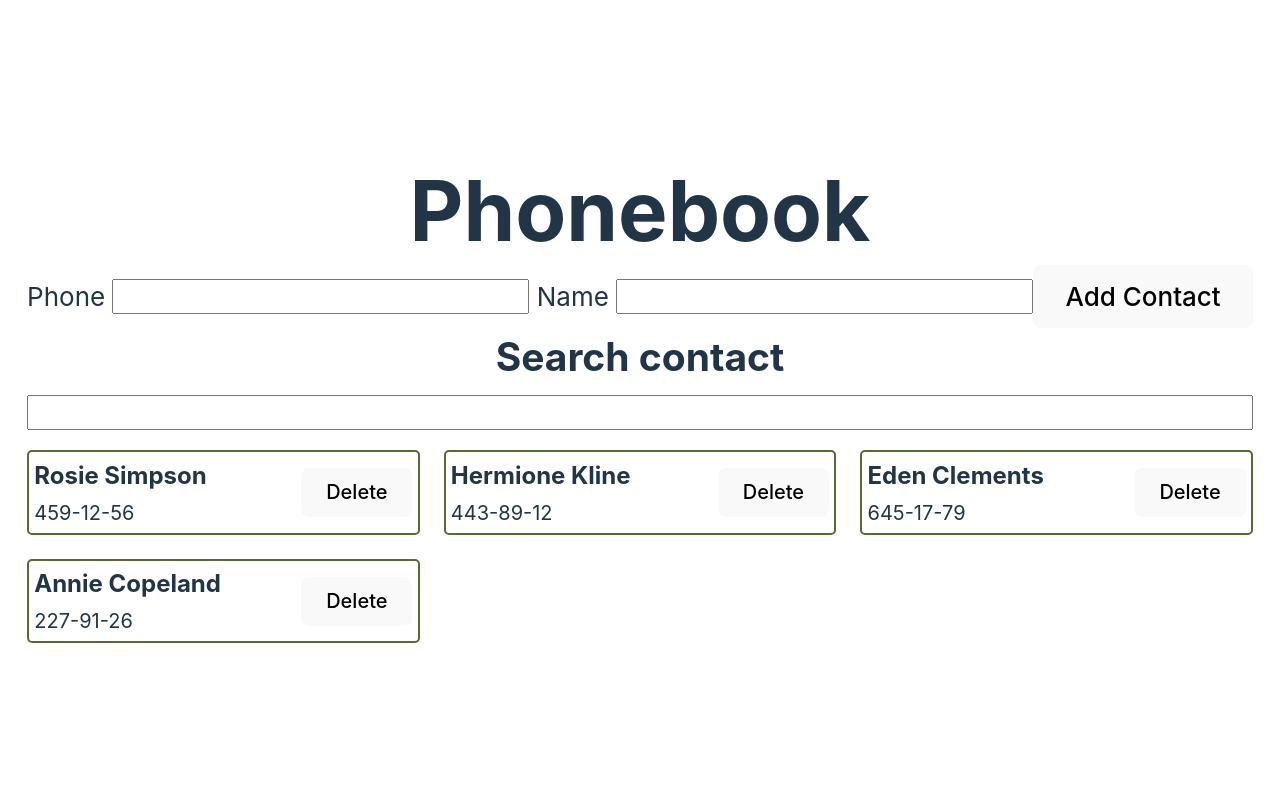
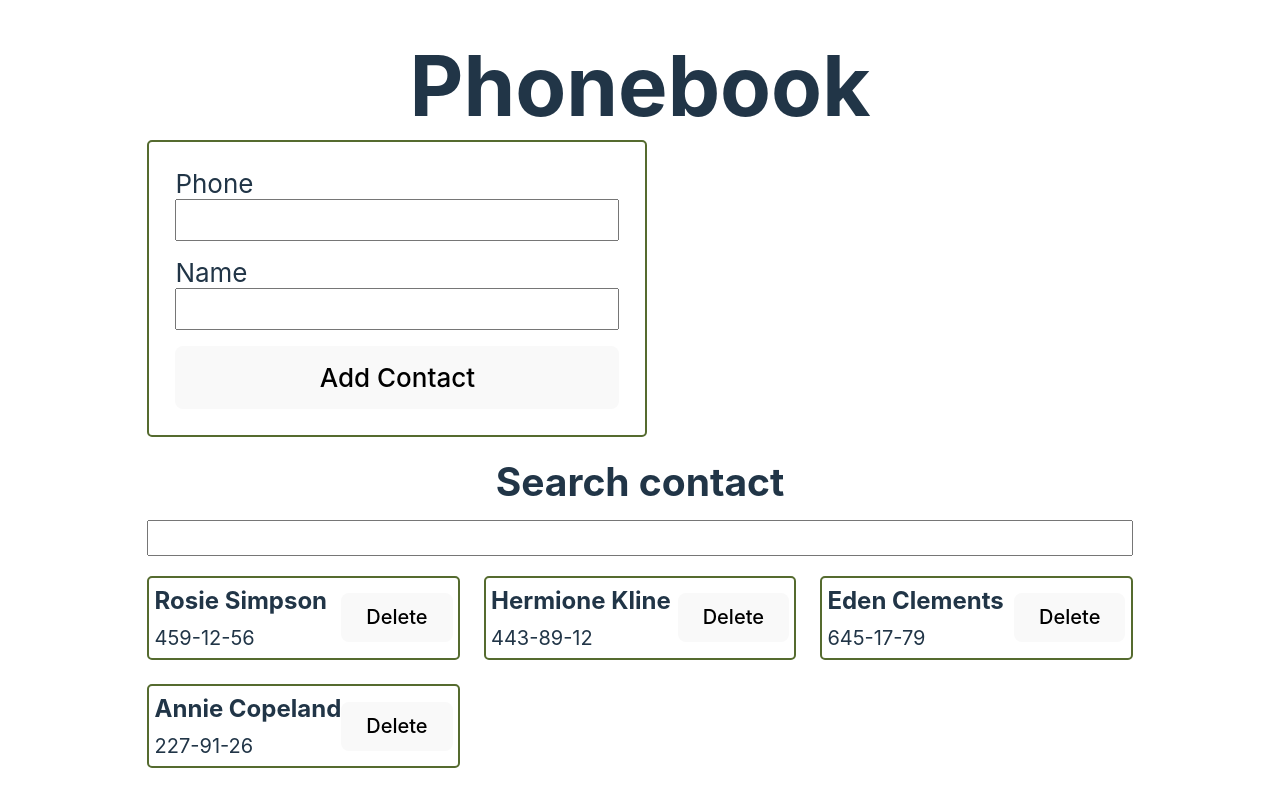
Before and after one commit to Anteycu/goit-react-hw-03, a React (Vite) app: page / in a window 1280 px wide. Built offline with nearby package versions, Linux system fonts and the light colour scheme.

Commit message:
add initial style for ContactForm component

```diff
--- a/src/components/ContactForm/ContactForm.jsx
+++ b/src/components/ContactForm/ContactForm.jsx
@@ -2,6 +2,7 @@ import { useId } from "react";
 import { ErrorMessage, Field, Form, Formik } from "formik";
 import * as Yup from "yup";
 import { v4 as uuidv4 } from "uuid";
+import css from "./ContactForm.module.css";
 
 const initialValues = {
   number: "",
@@ -9,9 +10,9 @@ const initialValues = {
 };
 
 const ContactSchema = Yup.object().shape({
-  number: Yup.number()
-    .min(100, "Too short!")
-    .max(9999999999, "Too long!")
+  number: Yup.string()
+    .min(3, "Too short!")
+    .max(50, "Too long!")
     .required("Required"),
   name: Yup.string()
     .min(3, "Too short!")
@@ -38,14 +39,18 @@ const ContactForm = ({ onAdd }) => {
       onSubmit={handleSubmit}
       validationSchema={ContactSchema}
     >
-      <Form>
-        <label htmlFor={phoneId}> Phone </label>
-        <Field type="tel" name="number" id={phoneId} />
-        <ErrorMessage name="number" component="span" />
+      <Form className={css.form}>
+        <label htmlFor={phoneId} className={css.label}>
+          Phone
+        </label>
+        <Field type="tel" name="number" id={phoneId} className={css.field} />
+        <ErrorMessage name="number" component="span" className={css.error} />
 
-        <label htmlFor={nameId}> Name </label>
-        <Field type="text" name="name" id={nameId} />
-        <ErrorMessage name="name" component="span" />
+        <label htmlFor={nameId} className={css.label}>
+          Name
+        </label>
+        <Field type="text" name="name" id={nameId} className={css.field} />
+        <ErrorMessage name="name" component="span" className={css.error} />
 
         <button type="submit">Add Contact</button>
       </Form>
--- /dev/null
+++ b/src/components/ContactForm/ContactForm.module.css
@@ -0,0 +1,26 @@
+.form {
+  display: flex;
+  flex-direction: column;
+  width: 500px;
+  margin-bottom: 16px;
+  padding: 1rem;
+  border: 2px solid darkolivegreen;
+  border-radius: 5px;
+}
+
+.label {
+  text-align: start;
+  line-height: 1.2;
+}
+
+.field {
+  margin-bottom: 16px;
+  padding: 0.2rem;
+  font-size: 24px;
+}
+
+.error {
+  font-size: 16px;
+  text-align: start;
+  color: red;
+}
```
